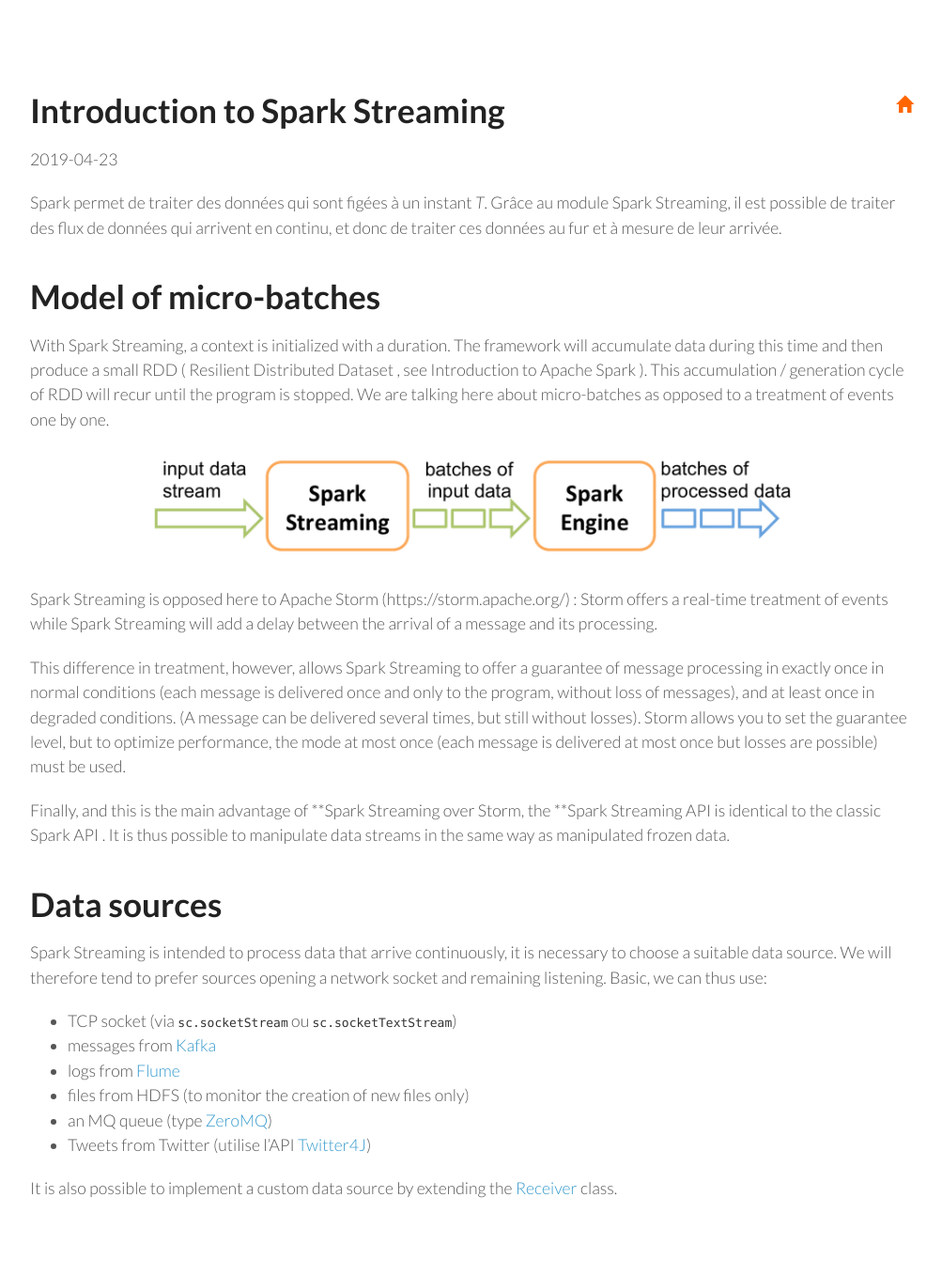
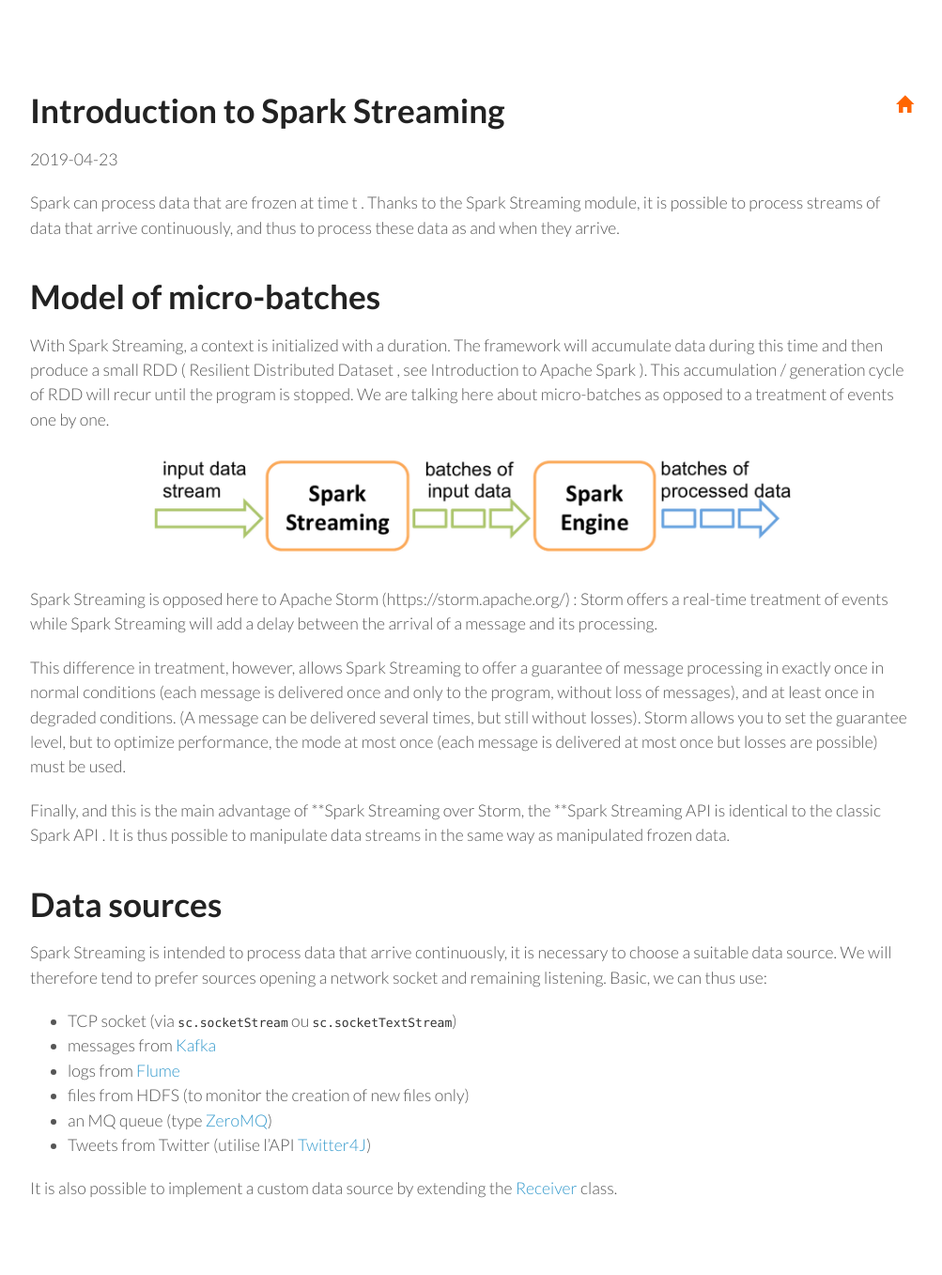
Before and after one commit to Subhraj07/Subhraj07.github.io, a Jekyll site: the page built from _posts/2019-04-23-introduction-spark-streaming.md, in a window 1280 px wide. Shown: the whole page at 94% size, without its empty margins (138-1141 px from the left). Built offline with Jekyll 4.4.1, drawn with Linux system fonts in a browser that asks for light colours; nearby versions of some CDN libraries.

Commit message:
initial commit

```diff
--- a/_posts/2019-04-23-introduction-spark-streaming.md
+++ b/_posts/2019-04-23-introduction-spark-streaming.md
@@ -5,7 +5,7 @@ date:   2019-04-23 11:00:00
 tags: spark Streaming
 language: EN
 ---
-Spark permet de traiter des données qui sont figées à un instant _T_. Grâce au module Spark Streaming, il est possible de traiter des flux de données qui arrivent en continu, et donc de traiter ces données au fur et à mesure de leur arrivée.
+Spark can process data that are frozen at time t . Thanks to the Spark Streaming module, it is possible to process streams of data that arrive continuously, and thus to process these data as and when they arrive.
 
 # Model of micro-batches
 
```
